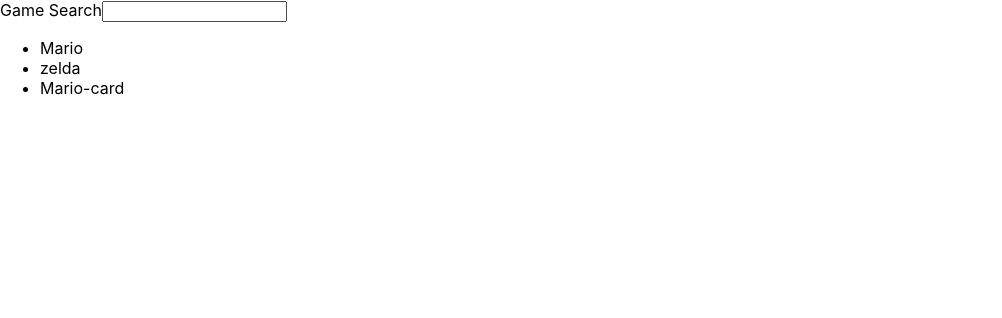
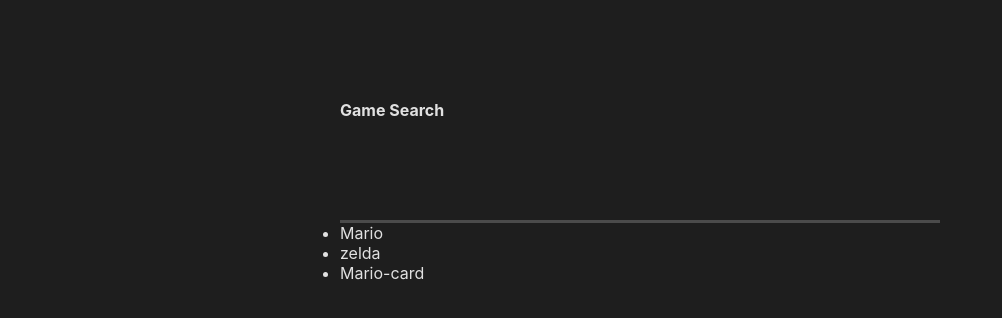
Before and after one commit to felipe-programador-18/buscaapi.react, a React (Create React App) app in the folder buscaapi/: page / in a window 1280 px wide. Shown: the top 318 px of the page, without its empty margins (0-1002 px from the left). Built offline with nearby package versions, Linux system fonts and the light colour scheme.

Commit message:
c4-create style inside out index

```diff
--- a/buscaapi/src/index.css
+++ b/buscaapi/src/index.css
@@ -1,3 +1,10 @@
+* {
+  margin: 0;
+  padding: 0;
+  box-sizing: border-box;
+}
+
+
 body {
   margin: 0;
   font-family: -apple-system, BlinkMacSystemFont, 'Segoe UI', 'Roboto', 'Oxygen',
@@ -5,9 +12,48 @@
     sans-serif;
   -webkit-font-smoothing: antialiased;
   -moz-osx-font-smoothing: grayscale;
+   color: #e1e1e1;
+   background-color:#1e1e1e;
+   width: 100%;
+   min-width: 100vh;
+  display: flex;
+  justify-content: center;
 }
 
 code {
   font-family: source-code-pro, Menlo, Monaco, Consolas, 'Courier New',
     monospace;
 }
+
+.container{
+  width: 600px;
+  padding-top:100px;
+}
+
+.container form label {
+  display: block;
+  margin-bottom: 0.8em;
+  font-weight: bold;
+}
+
+.container form input {
+  color: inherit;
+  background-color: rgba(255, 255,255, 0);
+  padding: 0.2em;
+  border:none;
+  border-bottom: solid 3px rgba(255, 255,255, 0.2) ;
+  border-radius: 8px 8px 0 0;
+  font-size: 3.5rem;
+  font-weight: bold;
+  width: 100%;
+  outline: none;
+  transition: background-color 0.5 ease-in ;
+}
+
+.container form input:focus{
+  background-color: rgba(255, 255,255, 0.5)
+}
+
+.container .search-results ul {
+
+}
```
